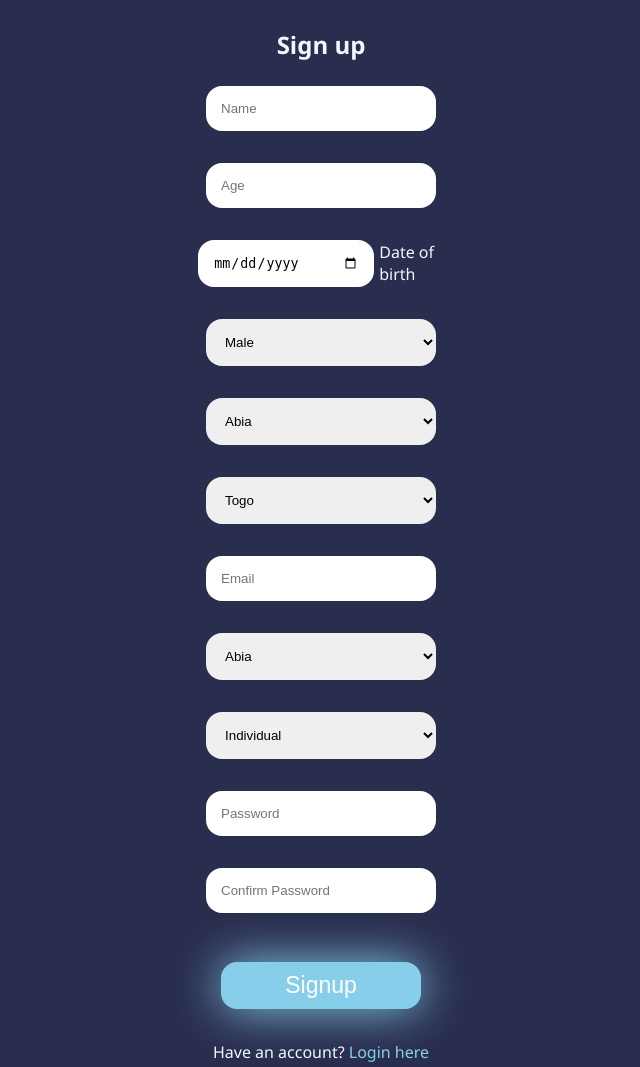
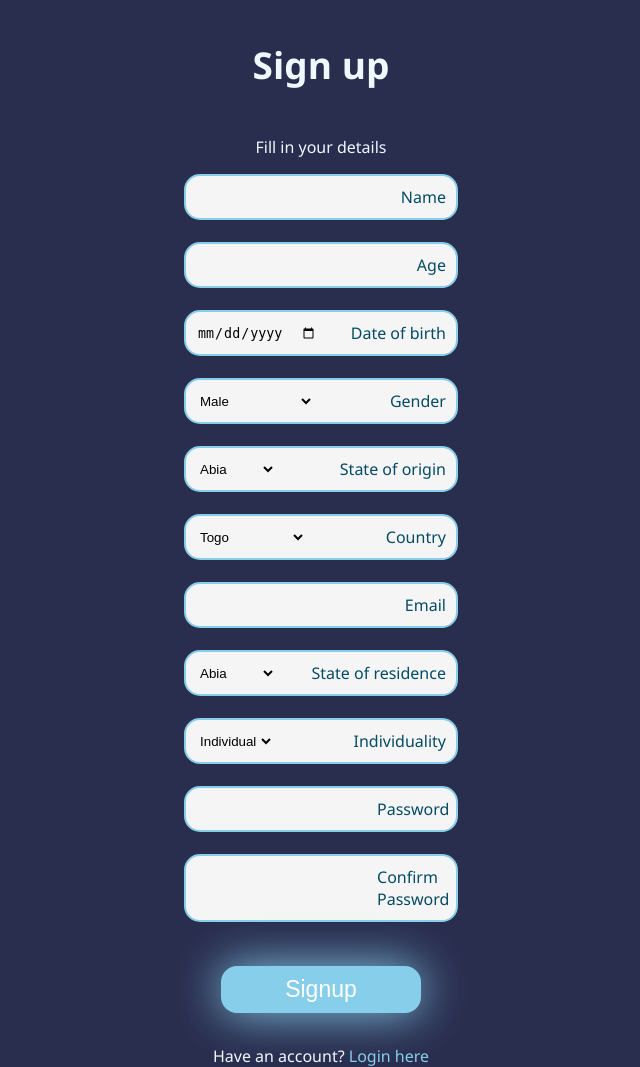
Before and after one commit to VidBuy/VidBuy-Companies, a Flask app: template website/templates/signup.html in a window 1280 px wide. Shown: the whole page, without its empty margins (319-959 px from the left). Run offline with Flask 3, Linux system fonts and the light colour scheme; the template is opened without the code that fills it, so the values that code supplies are empty.

Commit message:
improved ui changes to signup page, sign-in and login endpoints now work seamlessly. udp(user defined pages) is also work done.

```diff
--- a/website/__init__.py
+++ b/website/__init__.py
@@ -127,6 +127,7 @@ def initialize_app():
             password1 = request.form.get('password')
             password2 = request.form.get('password2')
             soo = request.form.get("state_of_origin")
+            age = request.form.get("age")
             sor = request.form.get("state_of_residence")
             dob = request.form.get("date_of_birth")
             country = request.form.get("country")
--- a/website/static/css/styles.css
+++ b/website/static/css/styles.css
@@ -58,12 +58,17 @@ header h3 span{
 
 
 
-.welcome, #login{
+.welcome, #login, #new-company{
 	display: grid;
 	place-items: center;
 	height: 100vh;
 }
-
+#new-company{
+	display: none;
+	background: #28458659;
+  border-radius: 1rem;
+  margin-top: 30px;
+}
 #login form{
 	display: grid;
 	place-items: center;
--- a/website/templates/signup.html
+++ b/website/templates/signup.html
@@ -9,55 +9,105 @@
   <meta name="viewport" content="width=device-width, initial-scale=1">
   <link rel="stylesheet" href="{{ url_for('static', filename='css/styles.css') }}">
   <!-- <title></title> -->
+  <style type="text/css">
+    .input-text{
+      display: flex; align-items: center; justify-content: space-between;
+      width: 80%;
+      padding: 10px;
+      background: #f5f5f5;
+      border-radius: 1rem;
+      border: 2px solid skyblue;
+
+      transition: 0.2s ease-in-out;
+    }
+    .input-text input, .input-text select{
+      outline: none;
+      border: 0;
+      background: #f5f5f5;
+    }
+    .input-text span{
+      color: #044b63;
+    }
+  </style>
 </head>
 <body>
 
   <section id="login">
   <form method="POST" action="/signup">
-    <h1 align="center">Sign up</h1>
-    <!-- <p></p> -->
-    <input type="text" name="name" placeholder="Name" class="input-style-1s2">
+    <h1 style="font-size: 37px;" align="center">Sign up</h1>
+    <p>Fill in your details</p>
+    <div class="input-text">
+      <input type="text" name="name">
+      <span>Name</span>
+    </div>
     <br>
-    <input type="number" name="age" placeholder="Age" class="input-style-1s2">
+    <div class="input-text">
+      <input type="number" name="age" maxlength="2">
+      <span>Age</span>
+    </div>
     <br>
-    <div style="display: flex; align-items: center; justify-content: space-between;">
-      <input type="date" name="date_of_birth" class="input-style-1s2">
+    <div class="input-text">
+      <input type="date" name="date_of_birth">
       <span>Date of birth</span>
     </div>
     <br>
-    <select name="gender" class="input-style-1s2">
+    <div class="input-text">
+      <select name="gender">
         <option>Male</option>
         <option>Female</option>
         <option>Prefer not to say</option>
       </select>
+      <span>Gender</span>
+    </div>
     <br>
-    <select name="state_of_origin" class="input-style-1s2">
+    <div class="input-text">
+      <select name="state_of_origin">
         <option>Abia</option>
         <option>Adamawa</option>
       </select>
+      <span>State of origin</span>
+    </div>
     <br>
-    <select name="country" class="input-style-1s2">
+    <div class="input-text">
+      <select name="country">
         <option>Togo</option>
         <option>Benin Republic</option>
         <option>Nigeria</option>
         <option>Ghana</option>
       </select>
+      <span>Country</span>
+    </div>
     <br>
-    <input type="email" name="email" placeholder="Email" class="input-style-1s2">
+    <div class="input-text">
+      <input type="email" name="email">
+      <span>Email</span>
+    </div>
     <br>
-    <select name="state_of_residence" class="input-style-1s2">
+    <div class="input-text">
+      <select name="state_of_residence">
         <option>Abia</option>
         <option>Adamawa</option>
       </select>
+      <span>State of residence</span>
+    </div>
     <br>
-    <select name="individuality_status" class="input-style-1s2">
+    <div class="input-text">
+      <select name="individuality_status">
         <option>Individual</option>
         <option>Company</option>
       </select>
+      <span>Individuality</span>
+    </div>
     <br>
-    <input type="password" name="password1" placeholder="Password" class="input-style-1s2">
+    <div class="input-text">
+      <input type="password" name="password">
+      <span>Password</span>
+    </div>
     <br>
-    <input type="password" name="password2" placeholder="Confirm Password" class="input-style-1s2">
+    <div class="input-text">
+      <input type="password" name="password2">
+      <span>Confirm Password</span>
+    </div>
     <br>
     <br>
     <button class="button-1s2">Signup</button>
```
Also changed, not shown: website/static/js/app-script.js (added, +11 -0 lines), website/templates/UDP.html (+25 -34 lines), website/templates/page-error.html (added, +37 -0 lines), website/views.py (+13 -1 lines). Lines whose indentation alone changed are shown as unchanged.
